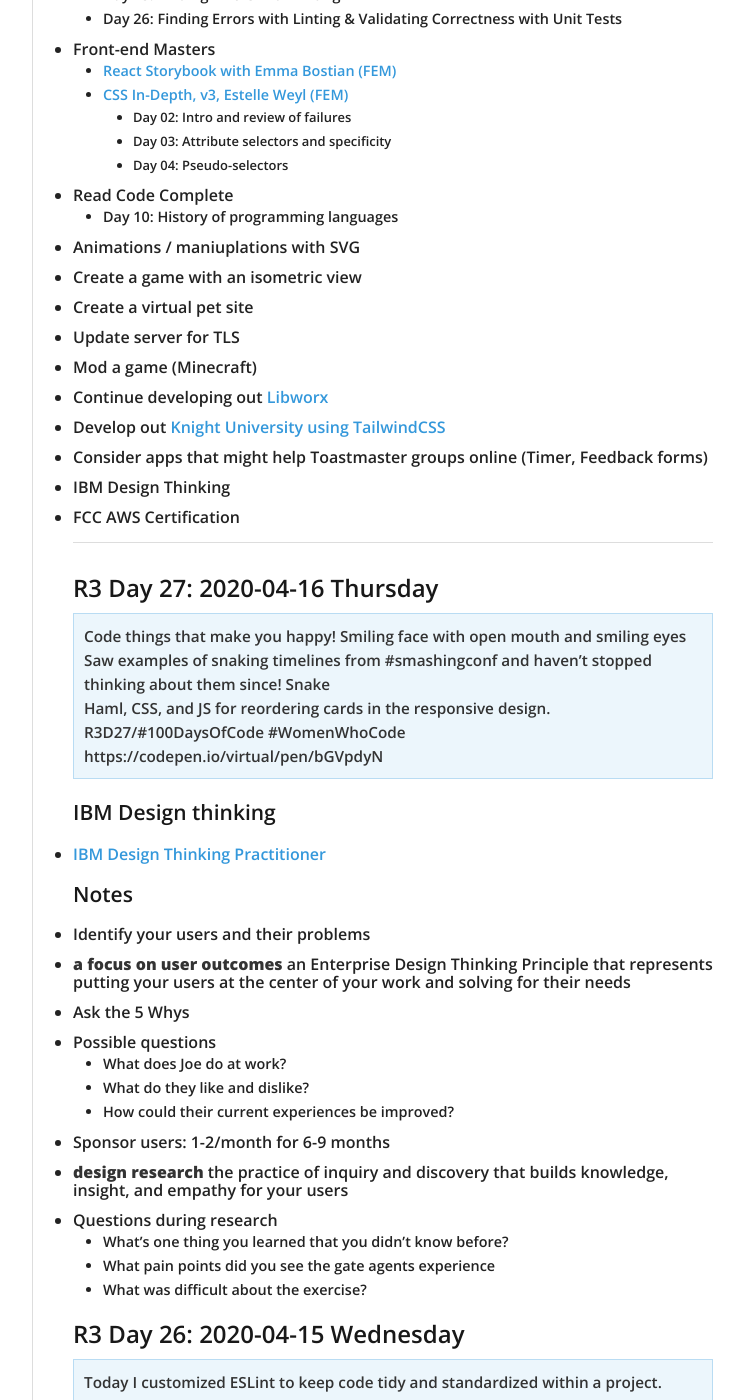
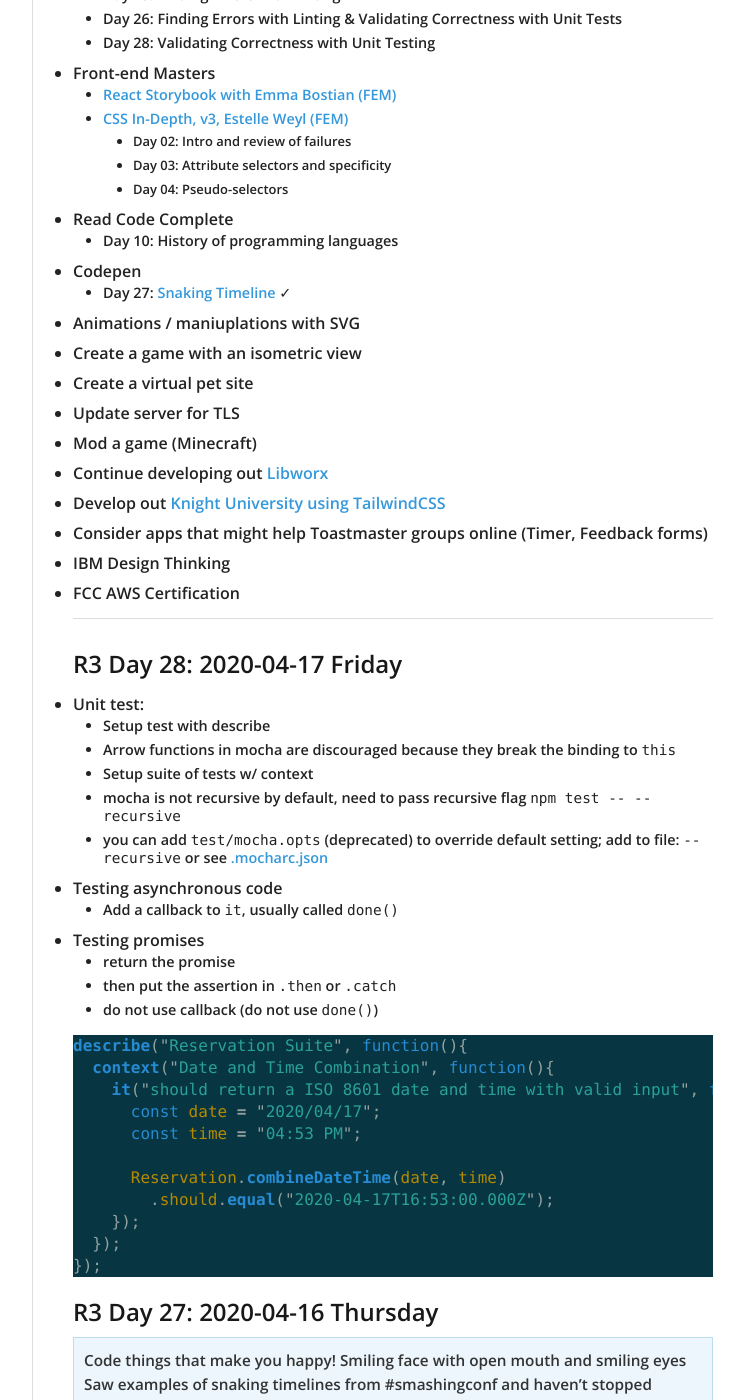
Before and after one commit to virtual/100daysofcode, a Jekyll site: the page built from index.md, in a window 1280 px wide and 1400 px high, scrolled down 776 px. Shown: the whole window, without its empty margins (378-1122 px from the left). Built offline with Jekyll 4.4.1, drawn with Linux system fonts in a browser that asks for light colours; nearby versions of some CDN libraries; our own code applies the rules of GitHub Pages for plain Markdown files.

Commit message:
add unit tests

````diff
--- a/index.md
+++ b/index.md
@@ -31,6 +31,7 @@
   - Day 24: Testing and Code Quality Fundamentals
   - Day 25: Finding Errors with Linting
   - Day 26: Finding Errors with Linting & Validating Correctness with Unit Tests
+  - Day 28: Validating Correctness with Unit Testing
 - Front-end Masters
   - [React Storybook with Emma Bostian (FEM)](https://livestream.com/accounts/4894689/events/9027490/videos/202820134)
   - [CSS In-Depth, v3, Estelle Weyl (FEM)](https://frontendmasters.com/workshops/css-in-depth-v3/)
@@ -39,6 +40,8 @@
     - Day 04: Pseudo-selectors
 - Read Code Complete
   - Day 10: History of programming languages
+- Codepen
+  - Day 27: [Snaking Timeline](https://codepen.io/virtual/pen/bGVpdyN)  ✓
 - Animations / maniuplations with SVG
 - Create a game with an isometric view
 - Create a virtual pet site
@@ -51,6 +54,36 @@
 - FCC AWS Certification
 
 ----------
+
+## R3 Day 28: 2020-04-17 Friday
+
+- Unit test:
+  - Setup test with describe
+  - Arrow functions in mocha are discouraged because they break the binding to `this`
+  - Setup suite of tests w/ context
+  - mocha is not recursive by default, need to pass recursive flag `npm test -- --recursive`
+  - you can add `test/mocha.opts` (deprecated) to override default setting; add to file: `--recursive` or see [.mocharc.json](https://boneskull.com/mocha-v6/)
+- Testing asynchronous code
+  - Add a callback to `it`, usually called `done()`
+- Testing promises
+  - return the promise
+  - then put the assertion in `.then` or `.catch`
+  - do not use callback (do not use `done()`)
+
+
+```js
+describe("Reservation Suite", function(){
+  context("Date and Time Combination", function(){
+    it("should return a ISO 8601 date and time with valid input", function(){
+      const date = "2020/04/17";
+      const time = "04:53 PM";
+
+      Reservation.combineDateTime(date, time)
+        .should.equal("2020-04-17T16:53:00.000Z");
+    });
+  });
+});
+```
 
 ## R3 Day 27: 2020-04-16 Thursday
 
````
